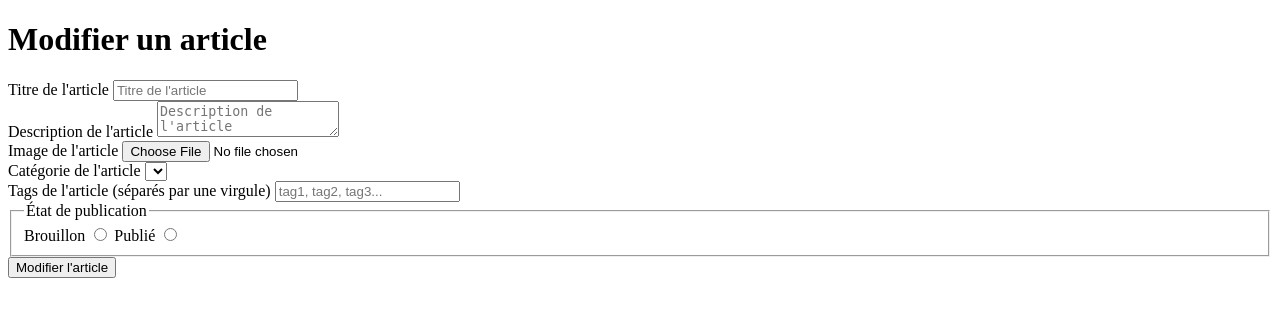
After one commit to MartinPJB/BLOG_CMS, a PHP site: the page made by Themes/default/Back/templates/pages/Articles/edit.html.twig in a window 1280 px wide. The commit adds this page. Shown: the top 317 px of the page. Run offline with PHP 8.4, Linux system fonts and the light colour scheme; the template is opened without the code that fills it, so the values that code supplies are empty; some libraries are stand-ins or nearby versions.

Commit message:
CRUD Completed - Admin Articles

```diff
--- a/Core/Database/Installer.php
+++ b/Core/Database/Installer.php
@@ -91,7 +91,7 @@ class Installer
       'description' => 'TEXT NOT NULL',
       'author_id' => 'INT(6) UNSIGNED NOT NULL',
       'date' => 'DATETIME NOT NULL DEFAULT CURRENT_TIMESTAMP',
-      'image' => 'INT(6) UNSIGNED NOT NULL DEFAULT 1',
+      'image' => 'INT(6) UNSIGNED NULL DEFAULT NULL',
       'category_id' => 'INT(6) UNSIGNED NOT NULL',
       'tags' => 'VARCHAR(255) NOT NULL DEFAULT ""',
       'draft' => 'BOOLEAN NOT NULL DEFAULT TRUE',
--- a/Themes/default/Back/public/css/index.css
+++ b/Themes/default/Back/public/css/index.css
@@ -11,5 +11,5 @@ td, th {
 }
 
 tr:nth-child(even) {
-  background-color: #dddddd;
+  background-color: #e8e8e8;
 }
--- /dev/null
+++ b/Themes/default/Back/templates/pages/Articles/edit.html.twig
@@ -0,0 +1,72 @@
+{#
+  Name: edit.html.twig
+  Path: default/Back/templates/pages/Articles/edit.html.twig
+#}
+{% extends "index.html.twig" %}
+
+{# Set title #}
+{% block title %}Articles - Modification{% endblock %}
+
+{# Set content #}
+{% block content %}
+
+  <h1>Modifier un article</h1>
+
+  <form action="admin/edit_article/{{ article.getId() }}" method="post" enctype="multipart/form-data">
+    <section>
+      <label for="title">Titre de l'article</label>
+      <input type="text" name="title" id="title" placeholder="Titre de l'article" value="{{ article.getTitle() }}" required>
+    </section>
+
+    <section>
+      <label for="description">Description de l'article</label>
+      <textarea name="description" id="description" placeholder="Description de l'article" required>{{ article.getDescription() }}</textarea>
+    </section>
+
+    <section>
+      {% if article.getImage() != null %}
+        <img src="{{ article.getImage().getPath() }}" alt="Image de l'article">
+        <input type="button" id="cuej__delete_media" data-id="{{ article.getImage().getId() }}" value="Remplacer l'image">
+      {% else %}
+        <label for="image">Image de l'article</label>
+        <input type="file" name="image" id="image" accept=".png, .jpg, .jpeg, .gif, .webp, .svg" required>
+      {% endif %}
+    </section>
+
+    <section>
+      <label for="category_id">Catégorie de l'article</label>
+      <select name="category_id" id="category_id" required>
+        {% for category in categories %}
+          <option
+            value="{{ category.getId() }}"
+            {% if category.getName() == article.getCategory().getName() %}
+              selected
+            {% endif %}
+          >
+            {{ category.getName() }}
+          </option>
+        {% endfor %}
+      </select>
+    </section>
+
+    <section>
+      <label for="rags">Tags de l'article (séparés par une virgule)</label>
+      <input type="text" name="tags" id="tags" placeholder="tag1, tag2, tag3..." required value="{{ article.getTags()|join(",") }}">
+    </section>
+
+    <fieldset>
+      <legend>État de publication</legend>
+
+      <section>
+        <label for="draft">Brouillon</label>
+        <input type="radio" value="draft" name="status" id="draft" {% if article.isDraft() %}checked{% endif %}>
+
+        <label for="published">Publié</label>
+        <input type="radio" value="published" name="status" id="published" {% if article.isPublished() %}checked{% endif %}>
+      </section>
+    </fieldset>
+
+    <input type="submit" value="Modifier l'article">
+  </form>
+
+{% endblock %}
--- a/Themes/default/Back/templates/pages/Articles/list.html.twig
+++ b/Themes/default/Back/templates/pages/Articles/list.html.twig
@@ -43,6 +43,7 @@
       {# Display each articles #}
       {% for article in articles|sort((a, b) => a.getDate() > b.getDate()) %}
         {# Variables #}
+        {% set id = article.getId() %}
         {% set title = article.getTitle() %}
         {% set description = article.getDescription() %}
         {% set date = article.getDate() %}
@@ -69,8 +70,8 @@
             {% endif %}
           </td>
           <td>
-            <a href="">Modifier</a>
-            <a href="">Supprimer</a>
+            <a href="admin/articles/edit/{{ id }}">Modifier</a>
+            <a href="admin/articles/delete/{{ id }}">Supprimer</a>
           </td>
         </tr>
       {% else %}
--- a/routes.php
+++ b/routes.php
@@ -45,3 +45,5 @@ Router::addRoute('admin', 'articles', AdminArticlesController::class, 2, 'GET');
 
 // POST
 Router::addRoute('admin', 'create_article', AdminArticlesController::class, 2, 'POST');
+Router::addRoute('admin', 'edit_article', AdminArticlesController::class, 2, 'POST');
+Router::addRoute('admin', 'delete_article', AdminArticlesController::class, 2, 'POST');
```
Also changed, not shown: Controller/AdminController.php (+7 -2 lines), Controller/AdminSubControllers/AdminArticlesController.php (+62 -2 lines), Themes/default/Back/templates/pages/Articles/create.html.twig (+21 -21 lines), Themes/default/Back/templates/pages/Articles/delete.html.twig (added, +18 -0 lines).
